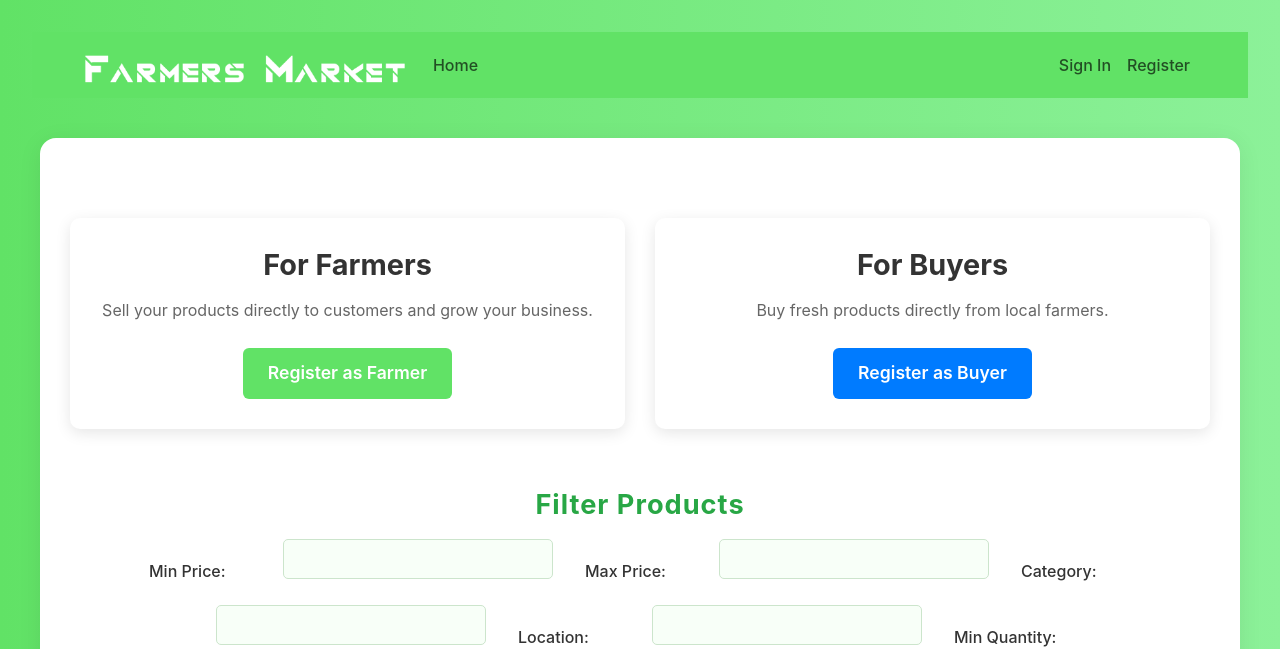
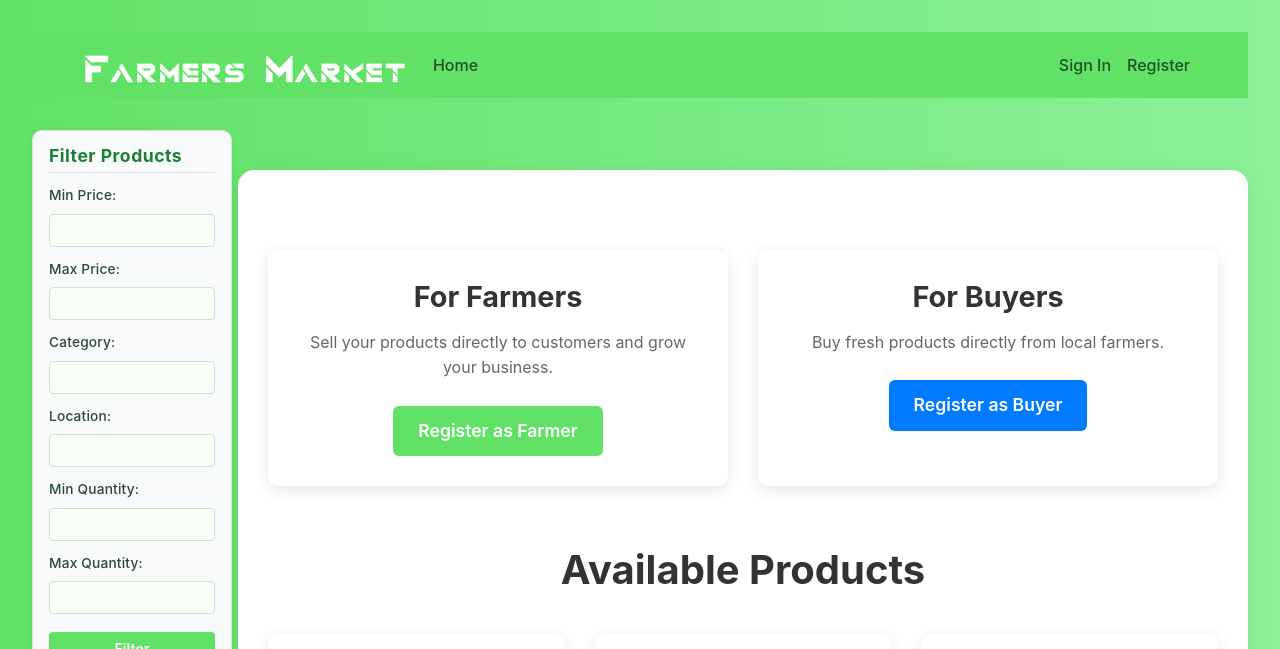
Before and after one commit to beka652/Intro-to-Software-engineering, a Flask app: page /home/ in a window 1280 px wide. Shown: the top 649 px of the page. Run offline with Flask 3, Linux system fonts and the light colour scheme; data comes from the database, SQL or seed files in the repository; both versions use the stored data as it was after the commit.

Commit message:
changed the alignment and also the font of the filter menu

```diff
--- a/static/css/style.css
+++ b/static/css/style.css
@@ -1,3 +1,106 @@
+/* Home page layout with sidebar */
+
+.home-page-layout {
+    display: flex;
+    gap: 6px;
+    align-items: flex-start;
+    margin-top: 32px;
+    max-width: 1500px;
+    margin-left: auto;
+    margin-right: auto;
+}
+
+
+.home-page-layout .filter-sidebar {
+    background: #f9fafb;
+    border-radius: 10px;
+    box-shadow: 0 2px 10px rgba(0,0,0,0.06);
+    padding: 14px 16px 10px 16px;
+    min-width: 170px;
+    max-width: 200px;
+    width: 100%;
+    position: sticky;
+    top: 32px;
+    height: fit-content;
+    border: 1px solid #e0e0e0;
+    font-size: 0.92rem;
+    transition: box-shadow 0.2s;
+}
+
+.home-page-layout .filter-sidebar:hover,
+.home-page-layout .filter-sidebar:focus-within {
+    box-shadow: 0 4px 18px rgba(0,0,0,0.10);
+    border-color: #b6e6c9;
+}
+
+
+.home-page-layout .filter-sidebar h2 {
+    font-size: 1.1rem;
+    margin-bottom: 12px;
+    color: #1a7f37;
+    font-weight: 700;
+    letter-spacing: 0.5px;
+    text-align: left;
+    border-bottom: 1px solid #e0e0e0;
+    padding-bottom: 6px;
+    margin-top: 0;
+}
+
+
+.home-page-layout .filter-sidebar form {
+    display: flex;
+    flex-direction: column;
+    gap: 7px;
+}
+
+
+.home-page-layout .filter-sidebar label {
+    font-weight: 500;
+    color: #2d4739;
+    margin-bottom: 1px;
+    font-size: 0.93em;
+    letter-spacing: 0.2px;
+}
+
+
+.home-page-layout .filter-sidebar input[type="number"],
+.home-page-layout .filter-sidebar input[type="text"] {
+    padding: 5px 8px;
+    border-radius: 4px;
+    border: 1px solid #cce5cc;
+    background: #f8fff8;
+    font-size: 0.95em;
+    margin-bottom: 5px;
+    transition: border 0.2s;
+}
+
+
+.home-page-layout .filter-sidebar input[type="number"]:focus,
+.home-page-layout .filter-sidebar input[type="text"]:focus {
+    border: 1.5px solid #61e266;
+    outline: none;
+    background: #eaffea;
+}
+
+
+.home-page-layout .filter-sidebar button[type="submit"] {
+    padding: 6px 14px;
+    border-radius: 4px;
+    background: #61e266;
+    color: #fff;
+    border: none;
+    font-weight: 600;
+    font-size: 0.97em;
+    cursor: pointer;
+    transition: background 0.2s;
+    margin-top: 6px;
+    box-shadow: 0 1px 2px rgba(97,226,102,0.07);
+}
+
+.home-page-layout .filter-sidebar button[type="submit"]:hover {
+    background: #4ec24e;
+    box-shadow: 0 2px 6px rgba(97,226,102,0.13);
+}
 body {
     font-family: 'Inter', sans-serif;
     background-color: #eef2f6; /* Lighter background */
@@ -85,10 +188,11 @@
 }
 
 /* Products list section */
+
 .products-list {
     flex: 1;
     display: grid;
-    grid-template-columns: repeat(auto-fill, minmax(270px, 1fr));
+    grid-template-columns: repeat(3, 1fr);
     gap: 24px;
 }
 
--- a/templates/home.html
+++ b/templates/home.html
@@ -194,7 +194,7 @@
 
     .product-grid {
         display: grid;
-        grid-template-columns: repeat(auto-fit, minmax(280px, 1fr));
+        grid-template-columns: repeat(3, 1fr);
         gap: 30px;
     }
 
@@ -559,7 +559,7 @@
         .welcome-alert .alert-heading {
             font-size: 1.5em;
         }
-        .role-cards-grid, .product-grid, .feature-grid {
+        .role-cards-grid, .feature-grid {
             grid-template-columns: 1fr;
         }
         .products-section-heading, .why-choose-us-heading {
@@ -690,7 +690,32 @@
     }
 </style>
 
-<div class="home-container">
+
+<div class="home-page-layout">
+  <aside class="filter-sidebar">
+    <h2>Filter Products</h2>
+    <form method="get" action="{{ url_for('home.home') }}">
+      <label for="price_min">Min Price:</label>
+      <input type="number" id="price_min" name="price_min" step="0.01" value="{{ request.args.get('price_min', '') }}">
+
+      <label for="price_max">Max Price:</label>
+      <input type="number" id="price_max" name="price_max" step="0.01" value="{{ request.args.get('price_max', '') }}">
+
+      <label for="category">Category:</label>
+      <input type="text" id="category" name="category" value="{{ request.args.get('category', '') }}">
+
+      <label for="location">Location:</label>
+      <input type="text" id="location" name="location" value="{{ request.args.get('location', '') }}">
+
+      <label for="quantity_min">Min Quantity:</label>
+      <input type="number" id="quantity_min" name="quantity_min" value="{{ request.args.get('quantity_min', '') }}">
+
+      <label for="quantity_max">Max Quantity:</label>
+      <input type="number" id="quantity_max" name="quantity_max" value="{{ request.args.get('quantity_max', '') }}">
+      <button type="submit">Filter</button>
+    </form>
+  </aside>
+  <main class="home-container">
     <div class="main-hero-section"> {# New wrapper for fade-on-scroll #}
         <h1 class="main-heading">Welcome to Farmers to Buyers</h1>
         <p class="sub-heading">Your one-stop platform for connecting farmers directly with buyers</p>
@@ -728,29 +753,6 @@
                 </div>
             </div>
         {% endif %}
-    </div>
-    <div class="filter-section">
-      <h2>Filter Products</h2>
-      <form method="get" action="{{ url_for('home.home') }}">
-        <label for="price_min">Min Price:</label>
-        <input type="number" id="price_min" name="price_min" step="0.01" value="{{ request.args.get('price_min', '') }}">
-
-        <label for="price_max">Max Price:</label>
-        <input type="number" id="price_max" name="price_max" step="0.01" value="{{ request.args.get('price_max', '') }}">
-
-        <label for="category">Category:</label>
-        <input type="text" id="category" name="category" value="{{ request.args.get('category', '') }}">
-
-        <label for="location">Location:</label>
-        <input type="text" id="location" name="location" value="{{ request.args.get('location', '') }}">
-
-        <label for="quantity_min">Min Quantity:</label>
-        <input type="number" id="quantity_min" name="quantity_min" value="{{ request.args.get('quantity_min', '') }}">
-
-        <label for="quantity_max">Max Quantity:</label>
-        <input type="number" id="quantity_max" name="quantity_max" value="{{ request.args.get('quantity_max', '') }}">
-        <button type="submit">Filter</button>
-      </form>
     </div>
     <!-- Products Section -->
     <div class="products-section">
@@ -879,6 +881,7 @@
         </div>
     </div>
     {% endif %}
+  </main>
 </div>
 
 <!-- Custom Add to Cart Confirmation Modal -->
```
Also changed, not shown: instance/database.db.
